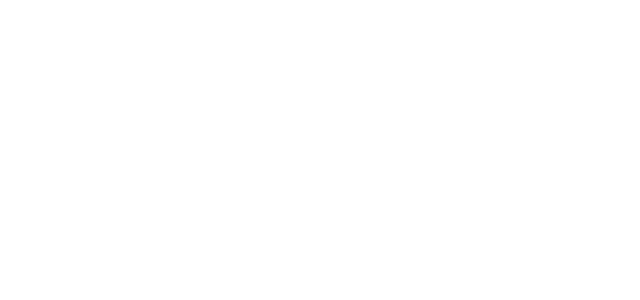
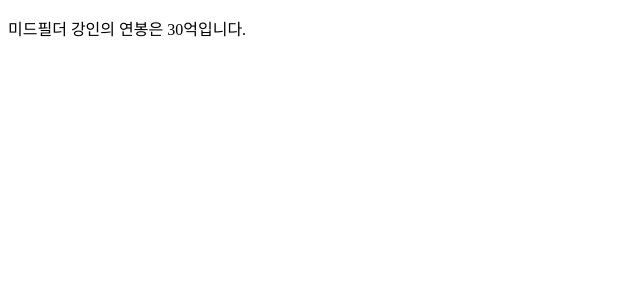
Before and after one commit to arbiterkdh/reactkdh, a React (Vite) app: page / in a window 1280 px wide. Shown: the top 300 px of the page, without its empty margins (0-640 px from the left). Built offline with nearby package versions, Linux system fonts and the light colour scheme.

Commit message:
jsx 에서 자바스크립트 값 연습

```diff
--- a/src/App.jsx
+++ b/src/App.jsx
@@ -1,5 +1,15 @@
 function App() {
-  return <div></div>;
+  const name = "강인";
+  const position = "미드필더";
+  const salary = 30;
+
+  return (
+    <div>
+      <p>
+        {position} {name}의 연봉은 {salary}억입니다.
+      </p>
+    </div>
+  );
 }
 
 export default App;
```
